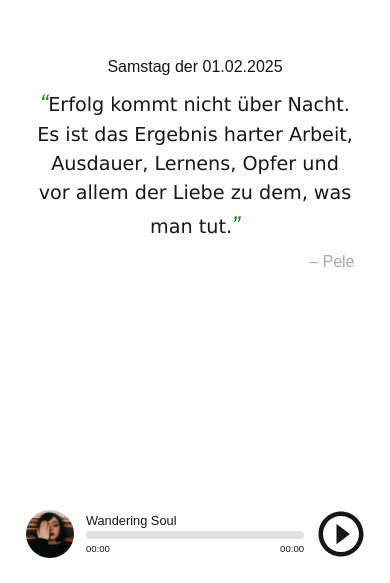
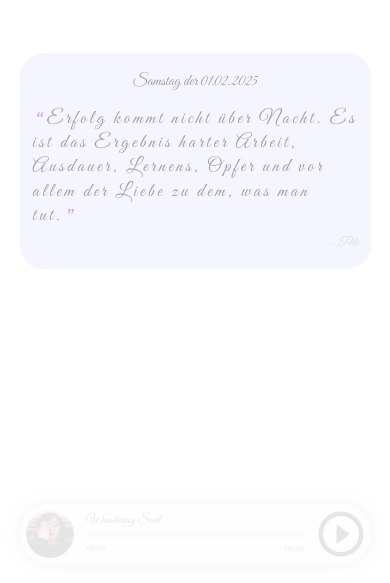
Before and after one commit to bugixtix/calming-quote, a Next.js app: page / in a window 390 px wide. Shown: the part 261-844 px from the top of the page. Built offline with nearby package versions, Linux system fonts and the light colour scheme.

Commit message:
Update: Style

```diff
--- a/styles/globals.css
+++ b/styles/globals.css
@@ -6,7 +6,10 @@
   --background: #ffffff;
   --foreground: #171717;
 }
-
+@font-face {
+  font-family: "GreatVibes";
+  src: url("../public/GreatVibes-Regular.ttf");
+}
 @media (prefers-color-scheme: dark) {
   :root {
     --background: #0a0a0a;
@@ -18,6 +21,7 @@ body {
   color: var(--foreground);
   background: var(--background);
   font-family: Arial, Helvetica, sans-serif;
+  cursor: url('../public/star.png'), auto;
 }
 .Home{
   width: 100%;
@@ -63,30 +67,47 @@ body {
   width: 100%;
   height: 100%;
   position: absolute;
-  z-index: 20;
+  z-index: 40;
   display: flex; flex-direction: column; align-items: center; justify-content:center;
 }
 .BlockquoteBody{
   transition: all ease 800ms;
   text-align: center;
   width: 60%;
-  padding: 1.2rem 1rem 0.8rem 1rem;
-  background-color: rgba(255, 255, 255, 0.1);
-  border-radius: 8px;
+  padding: 1.6rem 1rem 0.8rem 1rem;
+  background-color: rgba(0, 0, 255, 0.1);
+  /* background-color: rgba(0, 0, 0, 0.05); */
+  border-radius: 24px;
   display: flex; flex-direction: column; align-items: center; justify-content:center;
+  z-index: 40;
   gap: 0.4rem;
-
+  opacity: 0.4;
+}
+.BlockquoteBody:hover{
+  box-shadow: 0 0 24px rgba(138, 43, 226, 0.8);
+  opacity:1;
+}
+.Blockquote--date{
+  font-family: "GreatVibes", sans-serif;
+  padding: 0rem 0rem 0.4rem 0rem;
+  width: 100%;
+  text-align: center;
 }
 .quote-start, .quote-end{
   font-family: 'Franklin Gothic Medium', 'Arial Narrow', Arial, sans-serif;
   font-size:1.5rem;
-  color: green;
+  padding: 0rem 0.2rem;
+  color: #8a2be2;
+  font-weight: 700;
 }
 .quote{
   /*  */
-  font-family:Verdana, Geneva, Tahoma, sans-serif;
+  /* font-family:Verdana, Geneva, Tahoma, sans-serif; */
   font-weight: 300;
-  font-size: 1.2rem;
+  font-size: 2rem;
+  line-height: 2.4rem;
+  letter-spacing: 3px;
+  font-family: "GreatVibes", sans-serif;
 }
 .Blockquote--author{
   width: 100%;
@@ -95,6 +116,8 @@ body {
   display: flex;
   justify-content: flex-end;
   gap: 4px;
+  font-style:oblique;
+  font-family: "GreatVibes", sans-serif;
 }
 
 
@@ -104,17 +127,23 @@ body {
   position: absolute;
   bottom: 1.2rem;
   left: 0;
-  z-index: 20;
+  z-index: 40;
 }
 .MusicPlayerBody{
-  z-index: 20;
-  background-color: rgba(255, 255, 255, 0.05);
+  z-index: 40;
+  background-color: rgba(0, 0, 0, 0.05);
+
   border-radius: 30px;
   width: 60%;
   display: flex; flex-direction: row; align-items: center;
   position: relative;
   gap: 0.4rem;
   transition: all ease 800ms;
+  opacity: 0.1;
+  box-shadow: 0 0 22px rgba(138, 43, 226, 0.6);
+}
+.MusicPlayerBody:hover{
+  opacity: 1;
 }
 .player--img{
   height: 60px;
@@ -146,6 +175,7 @@ body {
   display: flex; flex-direction: row; align-items: baseline; gap: 0.4rem; justify-content: space-between;
   font-size: 0.8rem;
   width: 100%;
+  font-family: "GreatVibes", sans-serif;
 }
 .player--info span{
   font-size: 0.6rem;
@@ -171,15 +201,19 @@ body {
   z-index: 50;
   width:0px;
   height: 100%;
-  background-color: #007bff;
+  /* background-color: #ee82ee; */
+  background: rgb(0,0,255);
+  background: linear-gradient(132deg, rgba(0,0,255,1) 0%, rgba(138,43,226,1) 51%);
   transition: all 0.5s ease;
 }
 .audio--length{
   display: flex; flex-direction: row; align-items: center; justify-content: space-between;
   font-size: 0.6rem;
+  font-family: "GreatVibes", sans-serif;
 }
 
 .player--button{
+  cursor: url('../public/star.png'), auto;
   width: 60px;
   /* background-color:rgba(255, 255, 255, 0.05); */
   height: 60px;
@@ -202,8 +236,9 @@ body {
   border-radius: 28px;
 }
 .play-icon:hover{
-  color: black;
-  background-color: white;
+  color: #8a2be2;
+  background-color:#0000ff22;
+  transform: scale(1.2);
 }
 @media only screen and (max-width:600px) {
  .MusicPlayerBody{
@@ -211,6 +246,20 @@ body {
  }
  .BlockquoteBody{
   width: 90%;
+  padding: 1rem 0.8rem;
+  text-align: left;
+ }
+
+ .quote{
+  font-size: 1.2rem;
+  line-height: 1.4rem;
+  text-align: left;
+ }
+ .Blockquote--author{
+  font-size: 0.8rem;
+ }
+ .quote-start, .quote-end{
+  font-size: 1rem;
  }
  .player--info span{
   display: none;
```
